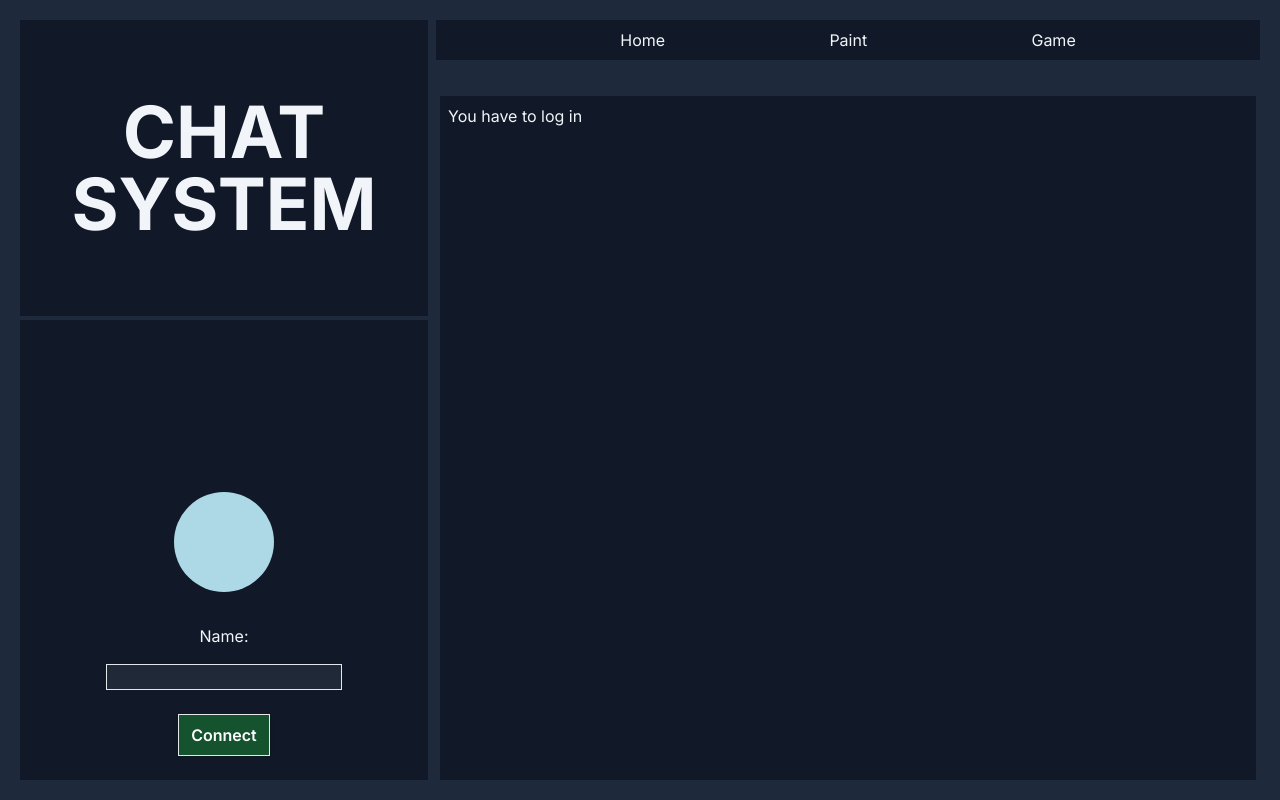
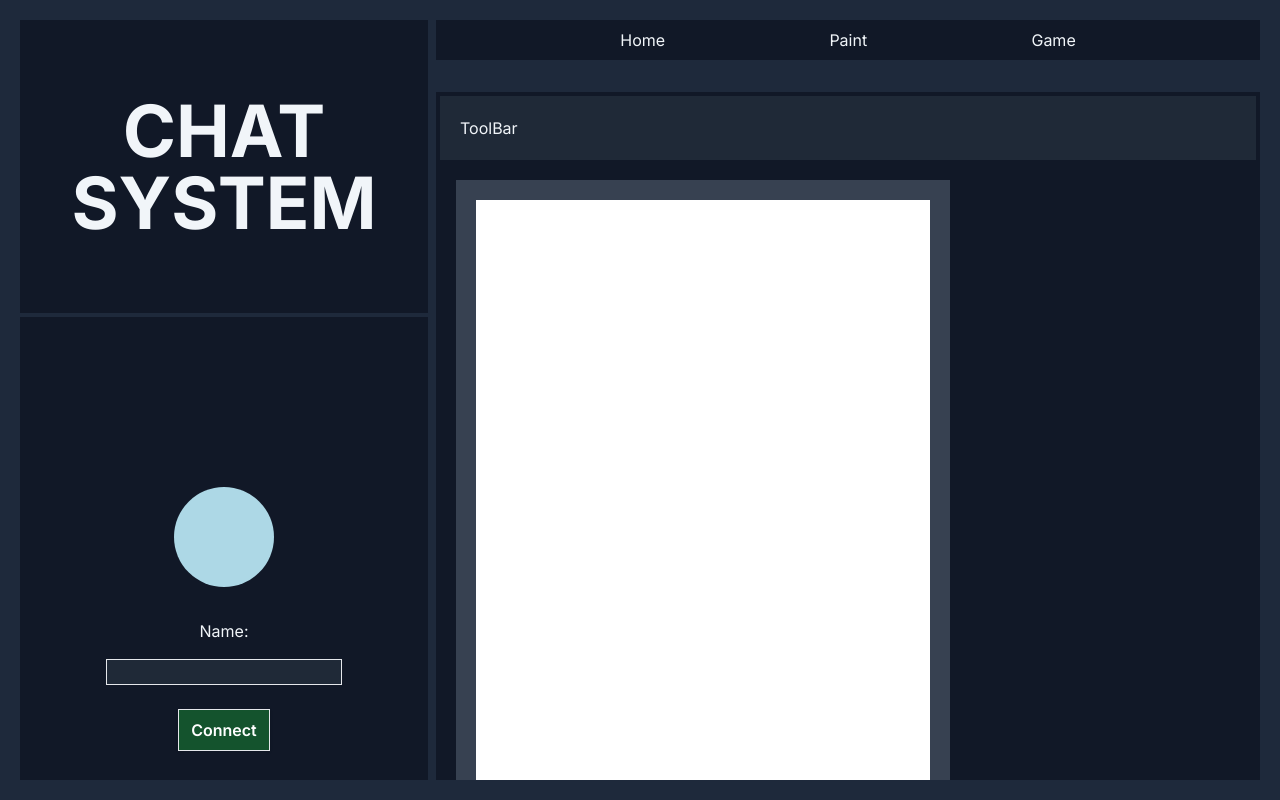
Before and after one commit to Jankal43/ChatApp, a Next.js app in the folder onlineapp/: page /paint in a window 1280 px wide. Before the commit this address had no page. Built offline with nearby package versions, Linux system fonts and the light colour scheme.

Commit message:
paint started

```diff
--- a/onlineapp/src/app/chat.tsx
+++ b/onlineapp/src/app/chat.tsx
@@ -16,7 +16,7 @@ export default function Chat() {
         const messageInput = document.getElementById('messageInput') as HTMLInputElement;
         const receiverInput = document.getElementById('reciverInput') as HTMLInputElement;
         const userElement = document.getElementById('username');
-        const user = userElement ? userElement.textContent : '';
+        const user = userElement ? userElement.textContent || '' : '';
         const message = messageInput.value;
         const receiver = receiverInput.value;
 
--- a/onlineapp/src/app/layout.tsx
+++ b/onlineapp/src/app/layout.tsx
@@ -26,11 +26,12 @@ export default function RootLayout({
         <UserBlock setIsLoggedIn={setIsLoggedIn}/>
         <NavBar/>
 
-        {isLoggedIn ? (
+        {/* {isLoggedIn ? (
           <>{children}</>
         ) : (
           <p className="h-screen bg-gray-900 p-2 m-2">You have to log in</p>
-        )}
+        )} */}
+        {children}
 
 
       </body>
--- a/onlineapp/src/app/navBar.tsx
+++ b/onlineapp/src/app/navBar.tsx
@@ -1,10 +1,12 @@
-export default function NavBar(){
-    return(
+import Link from 'next/link';
+
+export default function NavBar() {
+    return (
         <div className="navBar bg-gray-900 m-1 p-5 h-1/4">
             <div className="buttonsLayout">
-                <button className="">Home</button>
-                <button>Paint</button>
-                <button>Game</button>
+                <Link href="/" className="button">Home</Link>
+                <Link href="/paint" className="button">Paint</Link>
+                <Link href="/game" className="button">Game</Link>
             </div>
         </div>
     );
--- /dev/null
+++ b/onlineapp/src/app/paint/page.tsx
@@ -0,0 +1,30 @@
+"use client"
+import React, { useEffect, useState, useRef } from 'react';
+import ToolBar from './toolBar';
+export default function page() {
+
+  const canvasRef = useRef(null);
+
+  useEffect(() => {
+      const canvas = canvasRef.current;
+      if (canvas) {
+          const context = canvas.getContext('2d');
+          if (context) {
+              context.fillStyle = 'white';
+              context.fillRect(0, 0, 350, 350);
+          } else {
+              console.error('Nie można uzyskać kontekstu 2D');
+          }
+      } else {
+          console.error('Element canvas nie został załadowany');
+      }
+  }, []);
+
+  return (
+
+      <div className='bg-gray-900 m-1 h-dvh'>
+        <ToolBar ></ToolBar>
+        <canvas ref={canvasRef} className='w-3/5 m-5 p-5 h-dvh bg-gray-700'></canvas>
+    </div>
+  );
+}
--- /dev/null
+++ b/onlineapp/src/app/paint/toolBar.tsx
@@ -0,0 +1,7 @@
+export default function ToolBar() {
+    return (
+        <div className=" bg-gray-800 m-1 p-5">
+         ToolBar
+        </div>
+    );
+}
--- a/onlineapp/src/app/userBlock.tsx
+++ b/onlineapp/src/app/userBlock.tsx
@@ -22,7 +22,6 @@ export default function UserBlock(props: any){
         }
         else{
             setUserNickname('')
-            // console.log(socket.id)
             disconnectSocket();
             props.setIsLoggedIn(false)
         }
@@ -30,7 +29,6 @@ export default function UserBlock(props: any){
     useEffect(() => {
         if (userNickname !== '' && isConnected) {
             socket.emit('user-nickname', userNickname, socket.id);
-            // console.log('Emitting user-nickname:', userNickname, socket.id);
         }
     }, [userNickname, isConnected]);
 
@@ -41,7 +39,6 @@ export default function UserBlock(props: any){
 
             socket.on('connect', () => {
                 console.log('connected to server');
-                // console.log(socket.id)
                 setIsConnected(true);
             });
 
@@ -55,7 +52,6 @@ export default function UserBlock(props: any){
     const disconnectSocket = () => {
         if (isConnected) {
             socket.disconnect();
-            // console.log('disconnected');
             setIsConnected(false);
         }
     };
```
